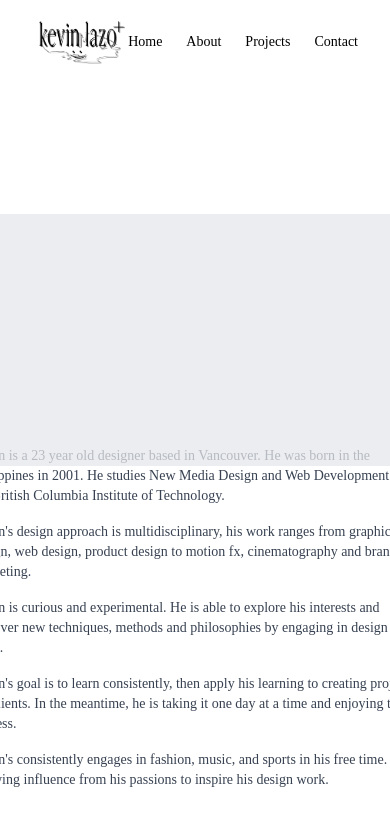
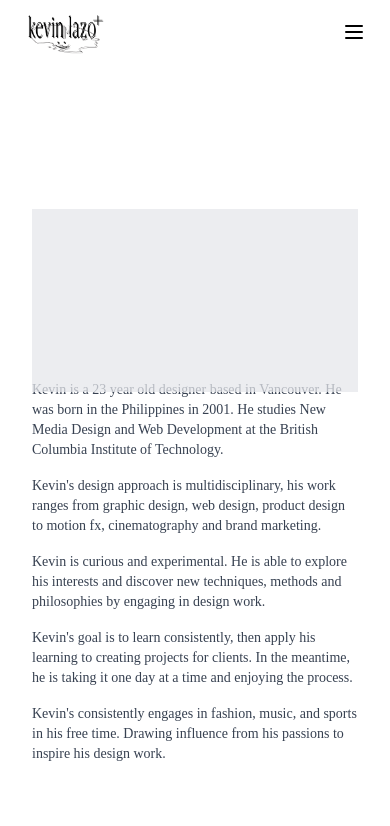
Before and after one commit to kevin255x3/newportfolio-25, a React (Vite) app in the folder portfolio-kevin/: page /about in a window 390 px wide. Shown: the top 826 px of the page. Built offline with nearby package versions, Linux system fonts and the light colour scheme; a web font is replaced by a local one.

Commit message:
responsive update
about page, contact page, navbar, titletext renders on home page(will not work on certain dimensions however most common phones should handle the scaling

```diff
--- a/portfolio-kevin/src/components/AboutPage.jsx
+++ b/portfolio-kevin/src/components/AboutPage.jsx
@@ -13,19 +13,17 @@ function AboutPage() {
     return (
         <>
             <NavBar className="fixed top-0 left-0 w-full" />
-            <div className="bg-white h-screen overflow-y-auto">
+            <div className="bg-white min-h-screen overflow-y-auto">
                 <div className="min-h-screen flex items-center justify-center px-4">
-                    <div className={`py-12 transition-opacity duration-500 ${isVisible ? 'opacity-100' : 'opacity-0'}`}>
-                        <div className="w-[500px]">
-                            <div className="w-full max-w-md mx-auto">
+                    <div className={`w-full py-12 transition-opacity duration-500 ${isVisible ? 'opacity-100' : 'opacity-0'}`}>
+                        <div className="w-full max-w-2xl mx-auto px-4">
                             <div className="relative">
                                 {!isVideoLoaded && (
                                     <div className="w-full aspect-video bg-gray-200 animate-pulse absolute top-0 left-0" />
                                 )}
                                 <video
                                     src="/subway.mp4"
-                                        className={`w-full object-cover transition-opacity duration-300 ${isVideoLoaded ? 'opacity-100' : 'opacity-0'
-                                            }`}
+                                    className={`w-full object-cover transition-opacity duration-300 ${isVideoLoaded ? 'opacity-100' : 'opacity-0'}`}
                                     autoPlay
                                     loop
                                     muted
@@ -35,7 +33,7 @@ function AboutPage() {
                                 />
                             </div>
                             <div className="flex justify-between mt-2 text-gray-700 text-sm font-ming">
-                                    <div className="space-y-4">
+                                <div className="space-y-4 w-full">
                                     <p>Kevin is a 23 year old designer based in Vancouver. He was born in the Philippines in 2001. He studies New Media Design and Web Development at the British Columbia Institute of Technology.</p>
                                     <p>Kevin's design approach is multidisciplinary, his work ranges from graphic design, web design, product design to motion fx, cinematography and brand marketing.</p>
                                     <p>Kevin is curious and experimental. He is able to explore his interests and discover new techniques, methods and philosophies by engaging in design work.</p>
@@ -47,7 +45,6 @@ function AboutPage() {
                     </div>
                 </div>
             </div>
-            </div>
         </>
     );
 }
--- a/portfolio-kevin/src/components/ContactPage.jsx
+++ b/portfolio-kevin/src/components/ContactPage.jsx
@@ -6,18 +6,15 @@ function ContactPage() {
     const [isVisible, setIsVisible] = useState(false);
 
     useEffect(() => {
-        // Fade in content on mount
         const timer = setTimeout(() => setIsVisible(true), 100);
         return () => clearTimeout(timer);
     }, []);
 
-    // Social links with proper security attributes
     const socialLinks = [
         { name: "LinkedIn", url: "https://www.linkedin.com/in/kevin-l-280314285/" },
         { name: "YouTube", url: "https://www.youtube.com/@dinnereservations/videos" }
     ];
 
-    // Skills data structure
     const skillsData = [
         {
             title: "Skills",
@@ -53,7 +50,9 @@ function ContactPage() {
                 w-full
                 max-w-[1400px]
                 mx-auto
-                px-8
+                px-4
+                sm:px-6
+                lg:px-8
                 py-12
                 text-black
                 text-sm
@@ -62,10 +61,10 @@ function ContactPage() {
                 duration-500
                 ${isVisible ? 'opacity-100' : 'opacity-0'}
             `}>
-                <div className="grid grid-cols-[1fr_300px] gap-x-12">
+                <div className="grid grid-cols-1 lg:grid-cols-[1fr_300px] gap-8 lg:gap-x-12">
                     {/* Left Column */}
                     <div>
-                        <div className="grid grid-cols-[200px_1fr] gap-x-8 gap-y-16 items-start">
+                        <div className="grid grid-cols-1 sm:grid-cols-[200px_1fr] gap-4 sm:gap-x-8 gap-y-8 sm:gap-y-16 items-start">
                             {skillsData.map((section, index) => (
                                 <React.Fragment key={index}>
                                     <div className="text-americanred font-semibold font-ming tracking-widest text-bold">
@@ -98,7 +97,7 @@ function ContactPage() {
                     </div>
 
                     {/* Right Column */}
-                    <div className="flex justify-start">
+                    <div className="flex justify-center lg:justify-start">
                         <div className="w-full max-w-[300px] h-[350px] relative">
                             {!isImageLoaded && (
                                 <div className="absolute inset-0 bg-gray-200 animate-pulse" />
@@ -106,8 +105,7 @@ function ContactPage() {
                             <img
                                 src="./img/misc-preview.png"
                                 alt="Miscellaneous Preview"
-                                className={`w-full h-full object-cover transition-opacity duration-300 ${isImageLoaded ? 'opacity-100' : 'opacity-0'
-                                    }`}
+                                className={`w-full h-full object-cover transition-opacity duration-300 ${isImageLoaded ? 'opacity-100' : 'opacity-0'}`}
                                 loading="lazy"
                                 onLoad={() => setIsImageLoaded(true)}
                                 onError={(e) => {
--- a/portfolio-kevin/src/components/NavBar.jsx
+++ b/portfolio-kevin/src/components/NavBar.jsx
@@ -1,38 +1,60 @@
-import React from "react";
+import React, { useState, useEffect } from "react";
 import { Link } from "react-router-dom";
+import { Menu, X } from "lucide-react";
 
+// NavBar Component
 function NavBar() {
+    const [isOpen, setIsOpen] = useState(false);
+
     return (
-        <nav className="py-2">
-            <div className="container mx-auto flex items-center justify-between px-8">
+        <nav className="py-2 relative bg-white z-50">
+            <div className="container mx-auto px-4 lg:px-8">
+                <div className="flex items-center justify-between">
                     {/* Logo Section */}
                     <div className="flex items-center">
-                    <img src="./logo.png" alt="Logo" className="w-36 h-16 object-contain" />
+                        <img src="./logo.png" alt="Logo" className="w-24 h-12 md:w-36 md:h-16 object-contain" />
                     </div>
 
-                {/* Navigation Links */}
-                <ul className="flex space-x-6">
-                    <li>
-                        <Link to="/" className="text-black hover:text-royal font-ming text-sm">
-                            Home
+                    {/* Mobile Menu Button */}
+                    <button
+                        className="lg:hidden p-2"
+                        onClick={() => setIsOpen(!isOpen)}
+                        aria-label="Toggle menu"
+                    >
+                        {isOpen ? <X size={24} /> : <Menu size={24} />}
+                    </button>
+
+                    {/* Desktop Navigation */}
+                    <ul className="hidden lg:flex space-x-6">
+                        {['Home', 'About', 'Projects', 'Contact'].map((item) => (
+                            <li key={item}>
+                                <Link
+                                    to={item === 'Home' ? '/' : `/${item.toLowerCase()}`}
+                                    className="text-black hover:text-royal font-ming text-sm"
+                                >
+                                    {item}
                                 </Link>
                             </li>
-                    <li>
-                        <Link to="/about" className="text-black hover:text-royal font-ming text-sm">
-                            About
+                        ))}
+                    </ul>
+                </div>
+
+                {/* Mobile Navigation */}
+                <div className={`lg:hidden ${isOpen ? 'block' : 'hidden'}`}>
+                    <ul className="pt-2 pb-4 space-y-2">
+                        {['Home', 'About', 'Projects', 'Contact'].map((item) => (
+                            <li key={item}>
+                                <Link
+                                    to={item === 'Home' ? '/' : `/${item.toLowerCase()}`}
+                                    className="block px-2 py-2 text-black hover:text-royal font-ming text-sm"
+                                    onClick={() => setIsOpen(false)}
+                                >
+                                    {item}
                                 </Link>
                             </li>
-                    <li>
-                        <Link to="/projects" className="text-black hover:text-royal font-ming text-sm">
-                            Projects
-                        </Link>
-                    </li>
-                    <li>
-                        <Link to="/contact" className="text-black hover:text-royal font-ming text-sm">
-                            Contact
-                        </Link>
-                    </li>
+                        ))}
                     </ul>
+                </div>
             </div>
         </nav>
     );
--- a/portfolio-kevin/src/components/TitleText.jsx
+++ b/portfolio-kevin/src/components/TitleText.jsx
@@ -1,21 +1,22 @@
 import React from "react";
+
 function TitleText() {
     return (
-        <div className=" font-forma text-left fixed space-y-6 z-50">
-
+        <div className="font-forma text-left fixed space-y-6 z-50">
             <div>
-                <img src="./logo.png" alt="logo" className="w-44 h-24 object-fit" />
-
-
+                <img
+                    src="./logo.png"
+                    alt="logo"
+                    className="w-44 h-24 object-fit md:w-40 sm:w-36 xs:w-32"
+                />
             </div>
-            <div className="text-sm tracking-wide space-y-2 ml-4 text-black font-ming " >
-
-                <p> Web Designer </p>
-                <p> Born in 2001, Phillipines </p>
-                <p> Based in Vancouver </p>
+            <div className="text-sm tracking-wide space-y-2 ml-4 text-black font-ming">
+                <p>Web Designer</p>
+                <p>Born in 2001, Phillipines</p>
+                <p>Based in Vancouver</p>
             </div>
         </div>
-    )
-};
+    );
+}
 
 export default TitleText;
--- a/portfolio-kevin/src/data/projectsData.js
+++ b/portfolio-kevin/src/data/projectsData.js
@@ -128,7 +128,7 @@ const PROJECTS = [
             "Working with other creatives is always eye-opening. We got together to style and photograph some really special pieces from our collection. Everyone brought their own perspective, which made the whole process more interesting. From planning the shots to actually capturing them, we tried to show these clothes in a way that would resonate with people who appreciate the craft behind them.",
         notes:
             "Shot everything on the Sony a6100 to get those rich colors and details just right. You can see the whole process come together in our video on YouTube.",
-        media: "/img/project3_media.mp4",
+        media: "/baldy.mp4",
         software: "Premier Pro CC, After Effects CC, Illustrator CC",
         link: "https://youtu.be/Qtj2uKibhmo",
         processSteps: [
```
Also changed, not shown: portfolio-kevin/src/components/HomePage.jsx (+8 -10 lines), 2 other files (tests, documents, lock files or other folders). Lines whose indentation alone changed are shown as unchanged.
